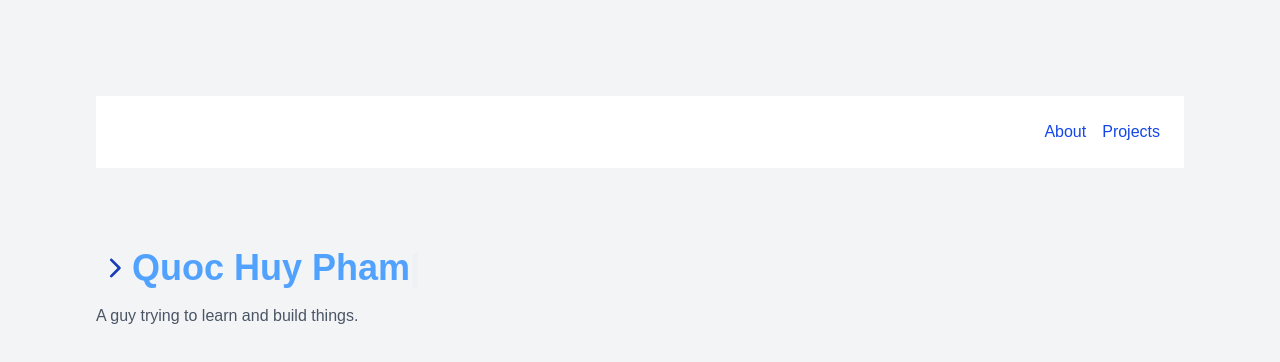
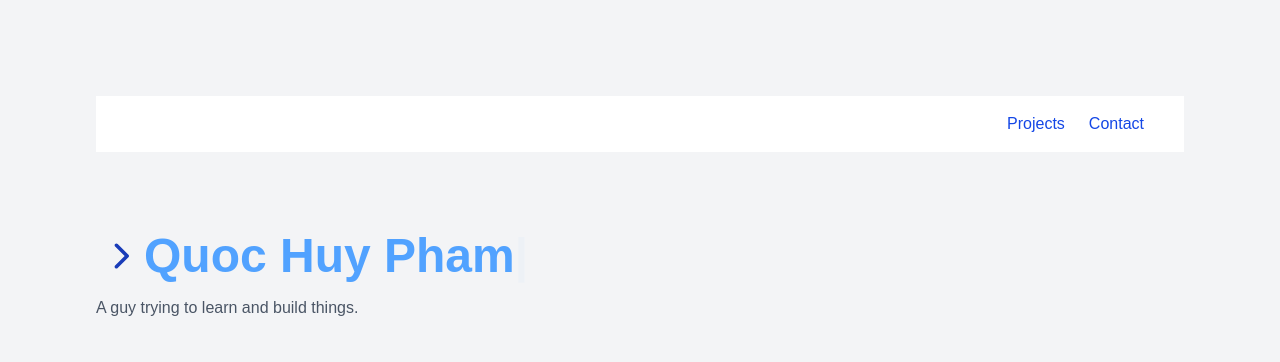
Before and after one commit to Fozzyishere/portfiolio, a Next.js app: page / in a window 1280 px wide. Shown: the top 362 px of the page. Built offline with nearby package versions, Linux system fonts and the light colour scheme.

Commit message:
adjust navbar

```diff
--- /dev/null
+++ b/src/components/Button.tsx
@@ -0,0 +1,16 @@
+import React from 'react';
+
+interface ButtonProps {
+    label: string;
+    onClick: () => void;
+}
+
+const Button: React.FC<ButtonProps> = ({ label, onClick }) => {
+    return (
+        <button onClick={onClick}>
+            {label}
+        </button>
+    );
+};
+
+export default Button;
--- a/src/components/Hero.tsx
+++ b/src/components/Hero.tsx
@@ -5,7 +5,7 @@ const Hero = () => {
   return (
     <div className="bg-gray-100 py-20">
       <div className="container mx-auto text-left">
-        <h1 className="text-4xl font-bold mb-4 text-blue-400">
+        <h1 className="text-5xl font-bold mb-4 text-blue-400">
           <Typewriter string="Quoc Huy Pham" typeSpeed={100} />
         </h1>
         <p className="text-l text-gray-600 mb-8">
--- a/src/components/Navbar.tsx
+++ b/src/components/Navbar.tsx
@@ -5,8 +5,12 @@ const Navbar = () => {
     <nav>
       <div className="bg-white text-blue-700 flex flex-wrap items-center mx-auto p-4">
         <ul className="ml-auto flex flex-row">
-          <li className="p-2">About</li>
-          <li className="p-2">Projects</li>
+          <li className="mr-6 hover:text-blue-800">
+            <a href="#projects">Projects</a>
+          </li>
+          <li className="mr-6 hover:text-blue-800">
+            <a href="#contact">Contact</a>
+          </li>
         </ul>
       </div>
     </nav>
```
